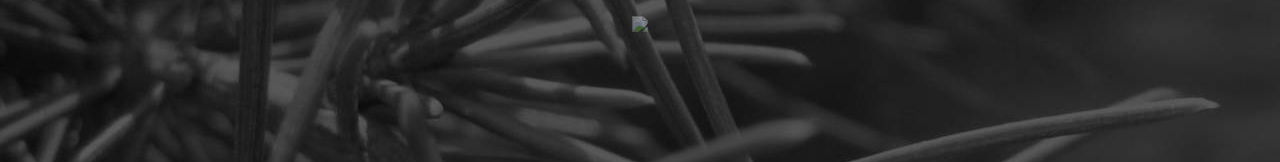
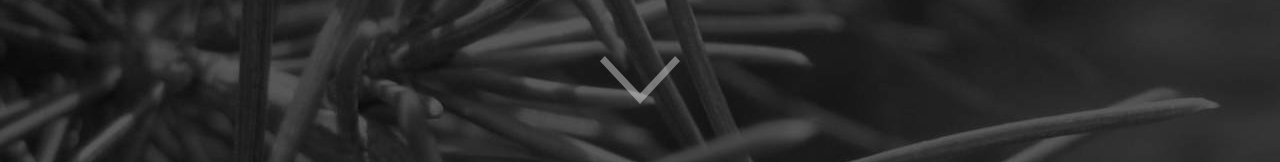
Before and after one commit to minizatic/blakepatches.me, a website: page index.html in a window 1280 px wide. Shown: the part 541-703 px from the top of the page. Drawn offline with Linux system fonts and the light colour scheme; the site is published under a folder, as on GitHub Pages, so addresses that start at the root find nothing.

Commit message:
fixed html img paths

```diff
--- a/index.html
+++ b/index.html
@@ -30,7 +30,7 @@
 						<div id="logo"><img src="img/me-circle.png" height=150 width=150></img></div>
 						<h3>Hi There! My name is <span class="bold">Blake Patches</span>, and I am a freelance web developer and designer. I build <span class="bold">simple</span>, <span class="bold">beautiful</span>, and <span class="bold">responsive</span> web experiences.</h3>
 
-					<div class="down-arrow hidden"><a href="#about"><img src="/img/arrow.png"></img></a></div>
+					<div class="down-arrow hidden"><a href="#about"><img src="img/arrow.png"></img></a></div>
 				</div>
 			</div>
 		</div>
```
